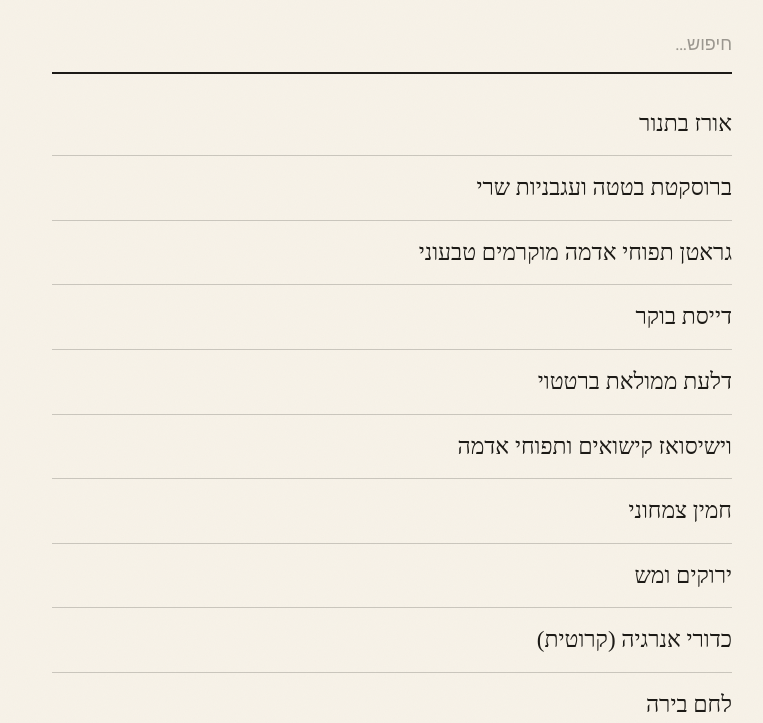
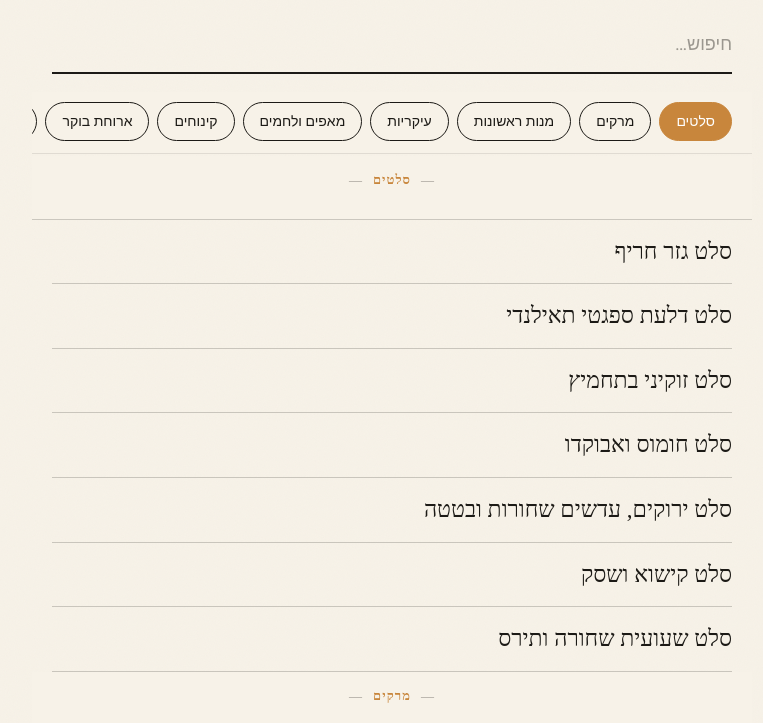
Before and after one commit to danielhadar/matkonim, a plain HTML site: page index.html in a window 1280 px wide. Shown: the part 77-800 px from the top of the page, without its empty margins (248-1011 px from the left). Drawn offline with Linux system fonts and the light colour scheme; a web font is replaced by a local one.

Commit message:
ui: category chip rail + grouped sections with scrollspy
Home list now groups recipes by category under sticky chapter headers,
with a sticky chip rail at the top. Tapping a chip smooth-scrolls to
that chapter; scrolling the page updates the active chip (and centers
it in the rail) as each section crosses the sticky zone.

- 8 categories, no "all" (list always shows everything)
- Chips dim when their section is empty under current search
- Section offsets are pre-measured via offsetHeight accumulation so
  position:sticky doesn't skew the math

Co-Authored-By: Claude Opus 4.7 (1M context) <noreply@anthropic.com>

```diff
--- a/app.js
+++ b/app.js
@@ -39,6 +39,18 @@ function norm(s) {
     .replace(/[\u0591-\u05C7]/g, '') // cantillation + nikud
     .toLowerCase();
 }
+
+/* ---------- categories ---------- */
+const CATEGORIES = [
+  { key: 'salads',    he: 'סלטים' },
+  { key: 'soups',     he: 'מרקים' },
+  { key: 'starters',  he: 'מנות ראשונות' },
+  { key: 'mains',     he: 'עיקריות' },
+  { key: 'baked',     he: 'מאפים ולחמים' },
+  { key: 'desserts',  he: 'קינוחים' },
+  { key: 'breakfast', he: 'ארוחת בוקר' },
+  { key: 'sauces',    he: 'רטבים' },
+];
 
 /* ---------- local device state ---------- */
 const LS = {
@@ -270,36 +282,137 @@ async function routeAdmin(rest) {
 }
 
 /* ---------- Reader: Home ---------- */
+let homeScrollHandler = null;  // module-level so we can detach on unmount
+
 function renderHome() {
+  if (homeScrollHandler) {
+    window.removeEventListener('scroll', homeScrollHandler);
+    homeScrollHandler = null;
+  }
+
   const view = cloneTpl('tpl-home');
   const list = $('[data-list]', view);
   const empty = $('[data-empty]', view);
   const search = $('[data-search]', view);
   const countEl = $('[data-count]', view);
+  const chipRail = $('[data-chiprail]', view);
+
+  // Build the chip rail once — 8 categories, no "all"
+  CATEGORIES.forEach((cat, i) => {
+    const btn = document.createElement('button');
+    btn.type = 'button';
+    btn.className = 'chip' + (i === 0 ? ' active' : '');
+    btn.textContent = cat.he;
+    btn.dataset.key = cat.key;
+    btn.addEventListener('click', () => jumpToSection(cat.key));
+    chipRail.appendChild(btn);
+  });
+
+  let syncingFromScroll = false;  // guard so tap-triggered scrolls don't fight the scrollspy
+  let idleTimer = null;
+  let sectionTops = [];           // [{ cat, top }] — absolute y of each section start (doc-space)
+
+  const chipHeight = () => chipRail.offsetHeight;
+
+  // Sum siblings' offsetHeights inside .list to get each section's natural y within the list,
+  // then add the list's absolute document position. Bulletproof against sticky positioning.
+  const measureSections = () => {
+    sectionTops = [];
+    const listTopDoc = list.getBoundingClientRect().top + window.scrollY;
+    let y = 0;
+    for (const el of list.children) {
+      if (el.classList && el.classList.contains('section-hdr')) {
+        sectionTops.push({ cat: el.dataset.cat, top: listTopDoc + y });
+      }
+      y += el.offsetHeight;
+    }
+  };
+
+  const centerChip = (key, smooth) => {
+    const chip = chipRail.querySelector(`.chip[data-key="${key}"]`);
+    if (!chip) return;
+    const chipRect = chip.getBoundingClientRect();
+    const railRect = chipRail.getBoundingClientRect();
+    const delta = (chipRect.left + chipRect.width / 2) - (railRect.left + railRect.width / 2);
+    if (Math.abs(delta) < 1) return;
+    chipRail.scrollBy({ left: delta, behavior: smooth ? 'smooth' : 'auto' });
+  };
+
+  const setActiveChip = (key, smoothChip = false) => {
+    chipRail.querySelectorAll('.chip').forEach((c) => c.classList.toggle('active', c.dataset.key === key));
+    centerChip(key, smoothChip);
+  };
+
+  const updateActiveFromScroll = () => {
+    if (!sectionTops.length) return;
+    const threshold = window.scrollY + chipHeight() + 8;
+    let active = sectionTops[0];
+    for (const s of sectionTops) {
+      if (s.top <= threshold) active = s;
+      else break;
+    }
+    setActiveChip(active.cat);
+  };
+
+  const jumpToSection = (key) => {
+    const entry = sectionTops.find((s) => s.cat === key);
+    if (!entry) return;
+    syncingFromScroll = true;
+    window.scrollTo({ top: entry.top - chipHeight(), behavior: 'smooth' });
+    setActiveChip(key, true);
+  };
+
+  const scheduleUnlock = () => {
+    clearTimeout(idleTimer);
+    idleTimer = setTimeout(() => { syncingFromScroll = false; }, 140);
+  };
+
+  const onScroll = () => {
+    if (!list.isConnected) return;  // view has been unmounted
+    if (syncingFromScroll) { scheduleUnlock(); return; }
+    updateActiveFromScroll();
+  };
 
   const renderList = () => {
-    const q = search.value;
-    const results = Store.search(q);
+    const results = Store.search(search.value);   // alphabetical + search filter
     list.innerHTML = '';
+    let total = 0;
+    CATEGORIES.forEach((cat) => {
+      const rows = results.filter((r) => r.category === cat.key);
+      const chip = chipRail.querySelector(`.chip[data-key="${cat.key}"]`);
+      chip.classList.toggle('dim', rows.length === 0);
+      if (rows.length === 0) return;
+      const hdr = document.createElement('li');
+      hdr.className = 'section-hdr';
+      hdr.dataset.cat = cat.key;
+      hdr.textContent = cat.he;
+      list.appendChild(hdr);
+      for (const r of rows) {
+        const li = document.createElement('li');
+        li.innerHTML = `<span class="t"></span>`;
+        $('.t', li).textContent = r.title;
+        li.addEventListener('click', () => navigate(`#/r/${r.id}`));
+        list.appendChild(li);
+      }
+      total += rows.length;
+    });
     countEl.textContent =
-      results.length === 0 ? '' :
-      results.length === 1 ? 'מתכון אחד' :
-      `${results.length} מתכונים`;
-    if (!results.length) { empty.hidden = false; return; }
-    empty.hidden = true;
-    const frag = document.createDocumentFragment();
-    for (const r of results) {
-      const li = document.createElement('li');
-      li.innerHTML = `<span class="t"></span>`;
-      $('.t', li).textContent = r.title;
-      li.addEventListener('click', () => navigate(`#/r/${r.id}`));
-      frag.appendChild(li);
-    }
-    list.appendChild(frag);
+      total === 0 ? '' :
+      total === 1 ? 'מתכון אחד' :
+      `${total} מתכונים`;
+    empty.hidden = total > 0;
+    // Layout measurements must happen after paint
+    requestAnimationFrame(() => {
+      measureSections();
+      updateActiveFromScroll();
+    });
   };
 
   search.addEventListener('input', debounce(renderList, 90));
   wireSearchClear(view, search);
+  homeScrollHandler = onScroll;
+  window.addEventListener('scroll', onScroll, { passive: true });
+
   renderList();
   mount(view);
 }
--- a/index.html
+++ b/index.html
@@ -30,6 +30,7 @@
         <input class="search" type="search" placeholder="חיפוש…" aria-label="חיפוש מתכונים" data-search>
         <button class="search-clear" type="button" aria-label="נקה חיפוש" data-search-clear hidden>×</button>
       </div>
+      <div class="chip-rail" data-chiprail></div>
       <ul class="recipe-list" data-list></ul>
       <p class="empty" data-empty hidden>אין מתכונים תואמים</p>
     </div>
--- a/styles.css
+++ b/styles.css
@@ -194,10 +194,77 @@ button { font-family: inherit; }
 .search-clear:focus-visible { outline: 2px solid var(--saffron); outline-offset: 2px; }
 .search-clear[hidden] { display: none; }
 
+/* ---------- category chip rail ---------- */
+.chip-rail {
+  position: sticky;
+  top: 0;
+  z-index: 3;
+  display: flex;
+  gap: 8px;
+  padding: 10px var(--page-pad-x) 12px;
+  margin: 0 calc(-1 * var(--page-pad-x)) 2px;
+  background: var(--paper);
+  overflow-x: auto;
+  overflow-y: hidden;
+  scrollbar-width: none;
+  direction: rtl;
+  border-bottom: 1px solid var(--ink-10);
+  scroll-behavior: smooth;
+  -webkit-overflow-scrolling: touch;
+}
+.chip-rail::-webkit-scrollbar { display: none; }
+.chip {
+  flex-shrink: 0;
+  padding: 8px 16px;
+  border-radius: 999px;
+  border: 1px solid var(--ink);
+  background: transparent;
+  font-size: 14px;
+  font-family: inherit;
+  color: var(--ink);
+  cursor: pointer;
+  white-space: nowrap;
+  transition: background 150ms ease, color 150ms ease, border-color 150ms ease, opacity 150ms ease;
+}
+.chip.active {
+  background: var(--saffron);
+  border-color: var(--saffron);
+  color: #fff;
+}
+.chip.dim { opacity: .35; pointer-events: none; }
+
 /* ---------- recipe list ---------- */
 .recipe-list {
   list-style: none;
   margin: 0; padding: 0;
+  position: relative;
+}
+.recipe-list li.section-hdr {
+  position: sticky;
+  top: 52px;              /* chip-rail height + 1px border */
+  z-index: 2;
+  background: var(--paper);
+  display: block;
+  padding: 14px 0 8px;
+  margin: 0 calc(-1 * var(--page-pad-x));
+  padding-left: var(--page-pad-x);
+  padding-right: var(--page-pad-x);
+  border-bottom: 1px solid var(--ink-20);
+  border-top: none;
+  font-family: 'Frank Ruhl Libre', serif;
+  font-weight: 700;
+  font-size: 13px;
+  letter-spacing: .08em;
+  color: var(--saffron);
+  text-align: center;
+  cursor: default;
+}
+.recipe-list li.section-hdr::before,
+.recipe-list li.section-hdr::after {
+  content: '—';
+  color: var(--ink-40);
+  margin: 0 10px;
+  font-weight: 400;
 }
 .recipe-list li {
   padding: 18px 0;
```
